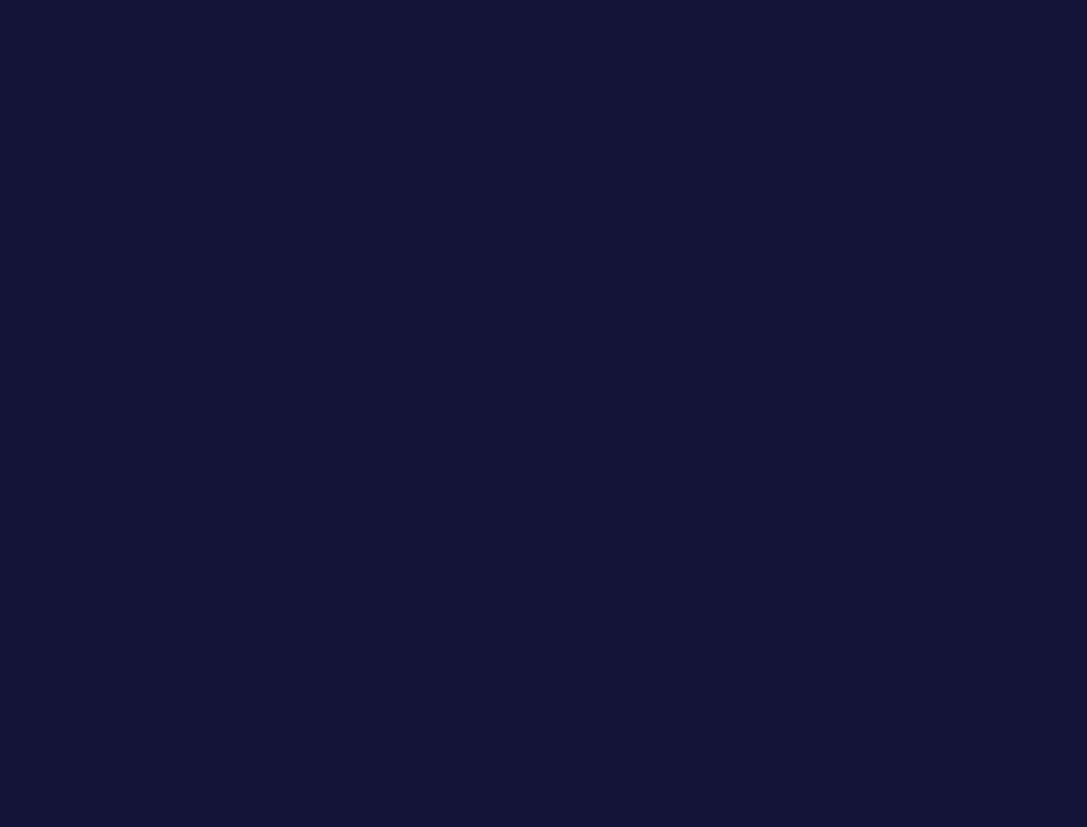
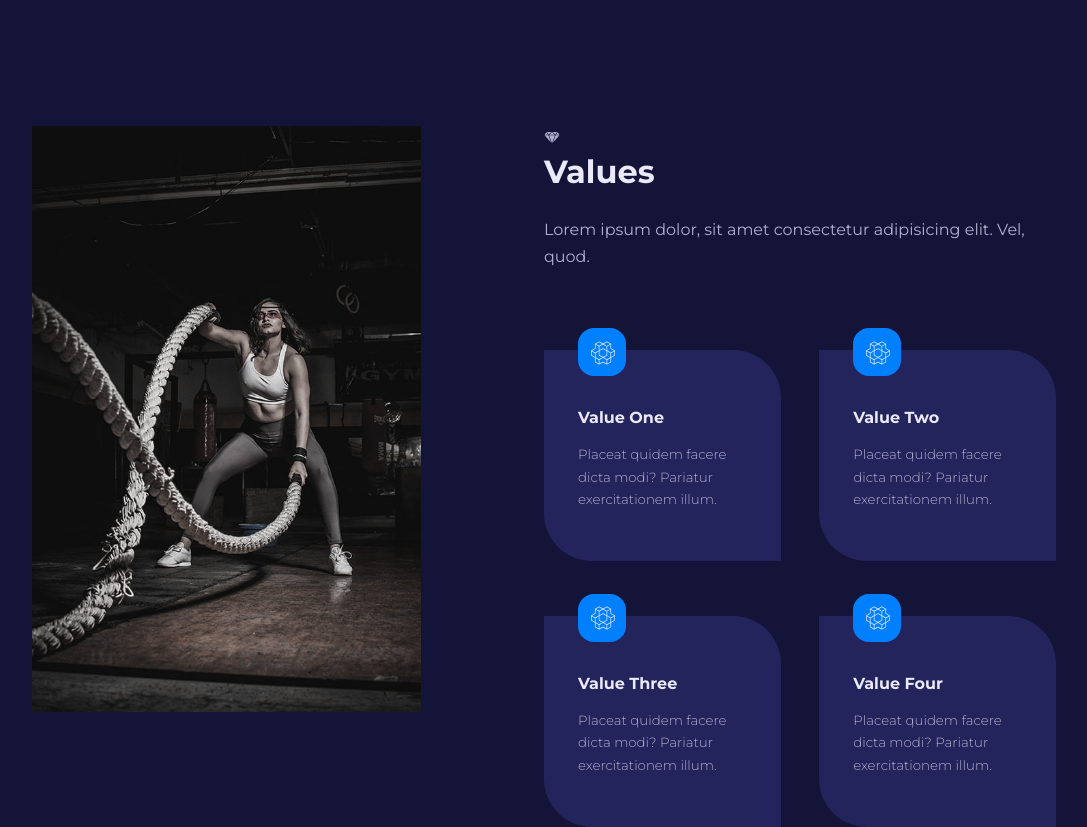
Before and after one commit to enzooz48/Gallery-App, a React (Create React App) app: page / in a window 1280 px wide. Shown: the part 1380-2207 px from the top of the page, without its empty margins (96-1183 px from the left). Before the commit the page ends 1346 px from the top, so only its background shows below. Built offline with nearby package versions, Linux system fonts and the light colour scheme.

Commit message:
Add Values Component

```diff
--- /dev/null
+++ b/src/components/Values.jsx
@@ -0,0 +1,38 @@
+import Image from '../assets/images/values.jpg';
+import SectionHead from './SectionHead';
+import { GiCutDiamond } from 'react-icons/gi';
+import { values } from '../data';
+import Card from '../UI/Card';
+
+const Values = () => {
+	return (
+		<section className="values">
+			<div className="container values__container">
+				<div className="values__left">
+					<div className="values__image">
+						<img src={Image} alt="ValuesImage" />
+					</div>
+				</div>
+				<div className="values__right">
+					<SectionHead icon={<GiCutDiamond />} title="Values" />
+					<p>
+						Lorem ipsum dolor, sit amet consectetur adipisicing elit. Vel, quod.
+					</p>
+					<div className="values__wrapper">
+						{values.map(({ id, icon, title, desc }) => {
+							return (
+								<Card className="values__value" key={id}>
+									<span>{icon}</span>
+									<h4>{title}</h4>
+									<small>{desc}</small>
+								</Card>
+							);
+						})}
+					</div>
+				</div>
+			</div>
+		</section>
+	);
+};
+
+export default Values;
--- a/src/index.css
+++ b/src/index.css
@@ -130,7 +130,7 @@ section__head span {
 
 .card:hover {
 	background: transparent;
-	border-radius: var(--color-gray-400);
+	border-color: var(--color-gray-400);
 	cursor: default;
 }
 
--- a/src/pages/home/Home.css
+++ b/src/pages/home/Home.css
@@ -77,3 +77,41 @@
 	background: var(--color-secondary);
 	color: var(--color-gray-600);
 }
+
+/*--------VALUES------*/
+
+.values__container {
+	display: grid;
+	grid-template-columns: 38% 50%;
+	gap: 12%;
+}
+
+.values__image {
+	filter: saturate(0.25);
+	transition: var(--transition);
+}
+
+.values__image:hover {
+	filter: saturate(1);
+}
+
+.values__right > p {
+	margin: 1.5rem 0 5rem;
+}
+
+.values__wrapper {
+	display: grid;
+	grid-template-columns: 1fr 1fr;
+	gap: 3.4rem 2.4rem;
+}
+
+.card.values__value {
+	padding-top: 3.5rem;
+	text-align: left;
+	position: relative;
+}
+
+.card.values__value span {
+	position: absolute;
+	top: -1.5rem;
+}
--- a/src/pages/home/Home.jsx
+++ b/src/pages/home/Home.jsx
@@ -1,5 +1,6 @@
 import Header from '../../components/Header';
 import Programs from '../../components/Programs';
+import Values from '../../components/Values';
 import './Home.css';
 
 const Home = () => {
@@ -7,6 +8,7 @@ const Home = () => {
 		<>
 			<Header />
 			<Programs />
+			<Values />
 		</>
 	);
 };
```
